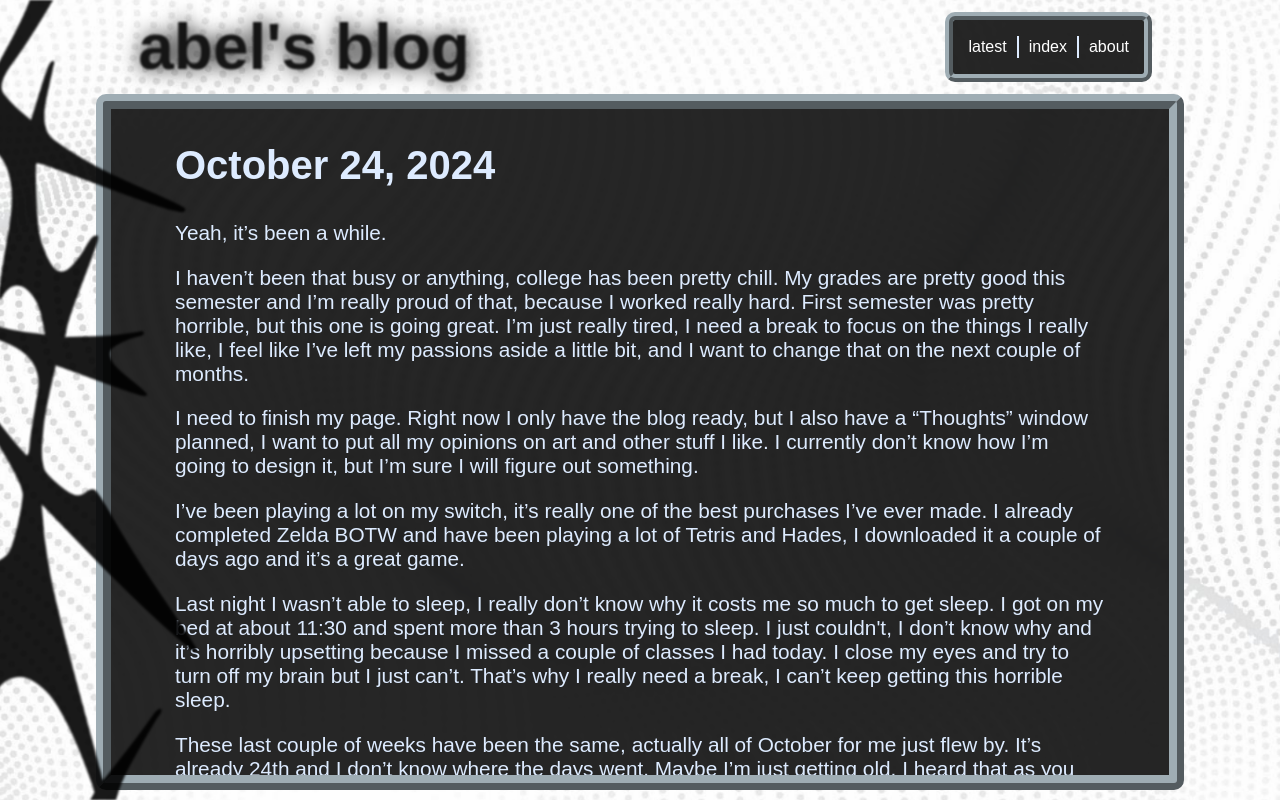
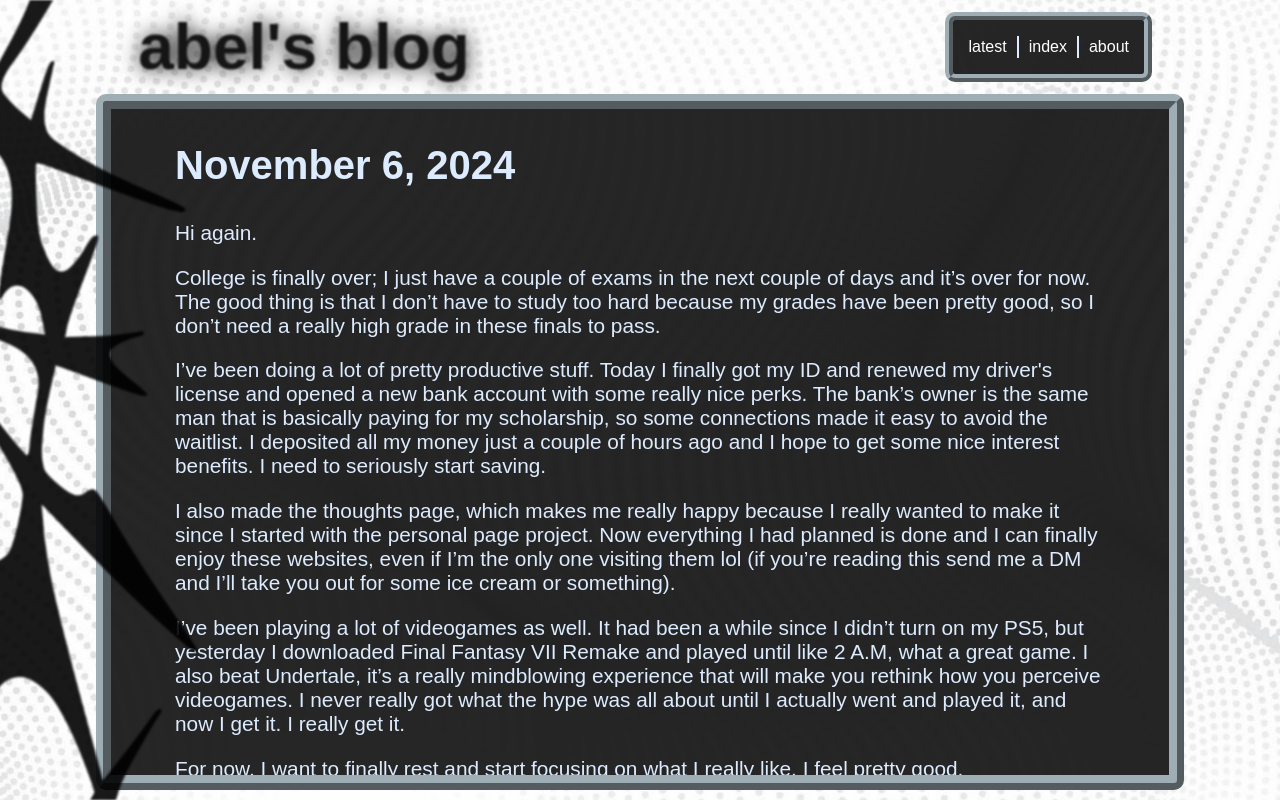
Before and after one commit to abel8000000/blog, a React (Create React App) app: page / in a window 1280 px wide. Built offline with nearby package versions, Linux system fonts and the light colour scheme.

Commit message:
Fixed viewport height resizing, added new post

```diff
--- a/src/App.css
+++ b/src/App.css
@@ -18,7 +18,7 @@ body {
   margin: 0;
   padding: 0;
   width: 100vw;
-  height: 100vh;
+  height: calc(var(--vh, 1vh) * 100);
   font-family: 'Raleway', sans-serif;
   background-color: #DDEBFF;
   overflow: hidden;
@@ -26,7 +26,7 @@ body {
 
 #content {
   width: 100vw;
-  height: 100vh;
+  height: calc(var(--vh, 1vh) * 100);
   display: flex;
   flex-direction: column;
   align-items: center;
--- a/src/index.js
+++ b/src/index.js
@@ -3,6 +3,14 @@ import ReactDOM from 'react-dom/client';
 import './index.css';
 import App from './App';
 import reportWebVitals from './reportWebVitals';
+
+function setViewportHeight() {
+  const vh = window.innerHeight * 0.01;
+  document.documentElement.style.setProperty('--vh', `${vh}px`);
+}
+
+setViewportHeight();
+window.addEventListener('resize', setViewportHeight);
 
 const root = ReactDOM.createRoot(document.getElementById('root'));
 root.render(
--- /dev/null
+++ b/src/posts/2024-11-06.md
@@ -0,0 +1,13 @@
+## November 6, 2024
+
+Hi again.
+
+College is finally over; I just have a couple of exams in the next couple of days and it’s over for now. The good thing is that I don’t have to study too hard because my grades have been pretty good, so I don’t need a really high grade in these finals to pass.
+
+I’ve been doing a lot of pretty productive stuff. Today I finally got my ID and renewed my driver's license and opened a new bank account with some really nice perks. The bank’s owner is the same man that is basically paying for my scholarship, so some connections made it easy to avoid the waitlist. I deposited all my money just a couple of hours ago and I hope to get some nice interest benefits. I need to seriously start saving.
+
+I also made the thoughts page, which makes me really happy because I really wanted to make it since I started with the personal page project. Now everything I had planned is done and I can finally enjoy these websites, even if I’m the only one visiting them lol (if you’re reading this send me a DM and I’ll take you out for some ice cream or something).
+
+I’ve been playing a lot of videogames as well. It had been a while since I didn’t turn on my PS5, but yesterday I downloaded Final Fantasy VII Remake and played until like 2 A.M, what a great game. I also beat Undertale, it’s a really mindblowing experience that will make you rethink how you perceive videogames. I never really got what the hype was all about until I actually went and played it, and now I get it. I really get it.
+
+For now, I want to finally rest and start focusing on what I really like. I feel pretty good.
```
Also changed, not shown: src/posts/2024-09-29.md (+1 -0 lines), src/posts/2024-10-08.md (+1 -0 lines).
